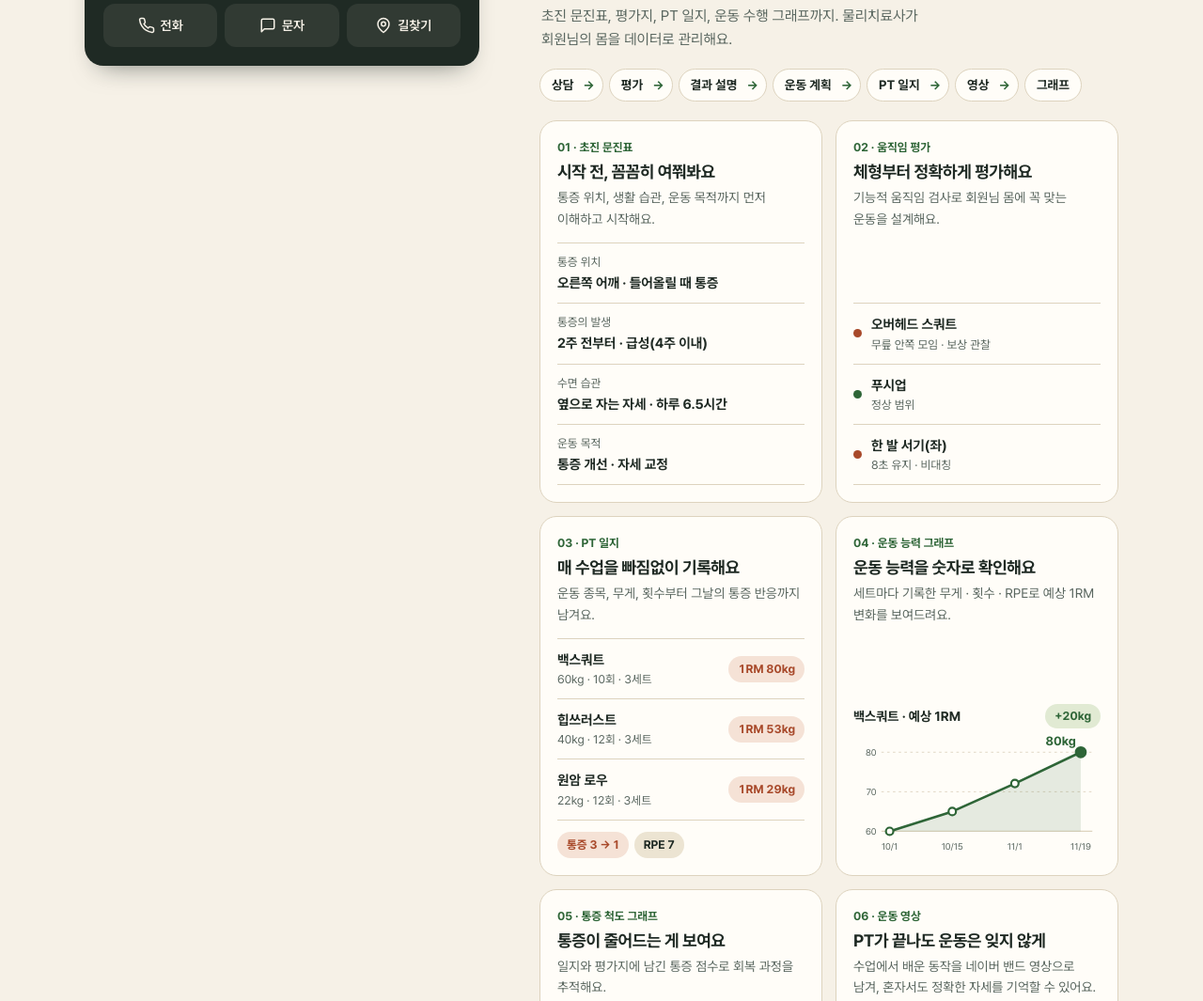
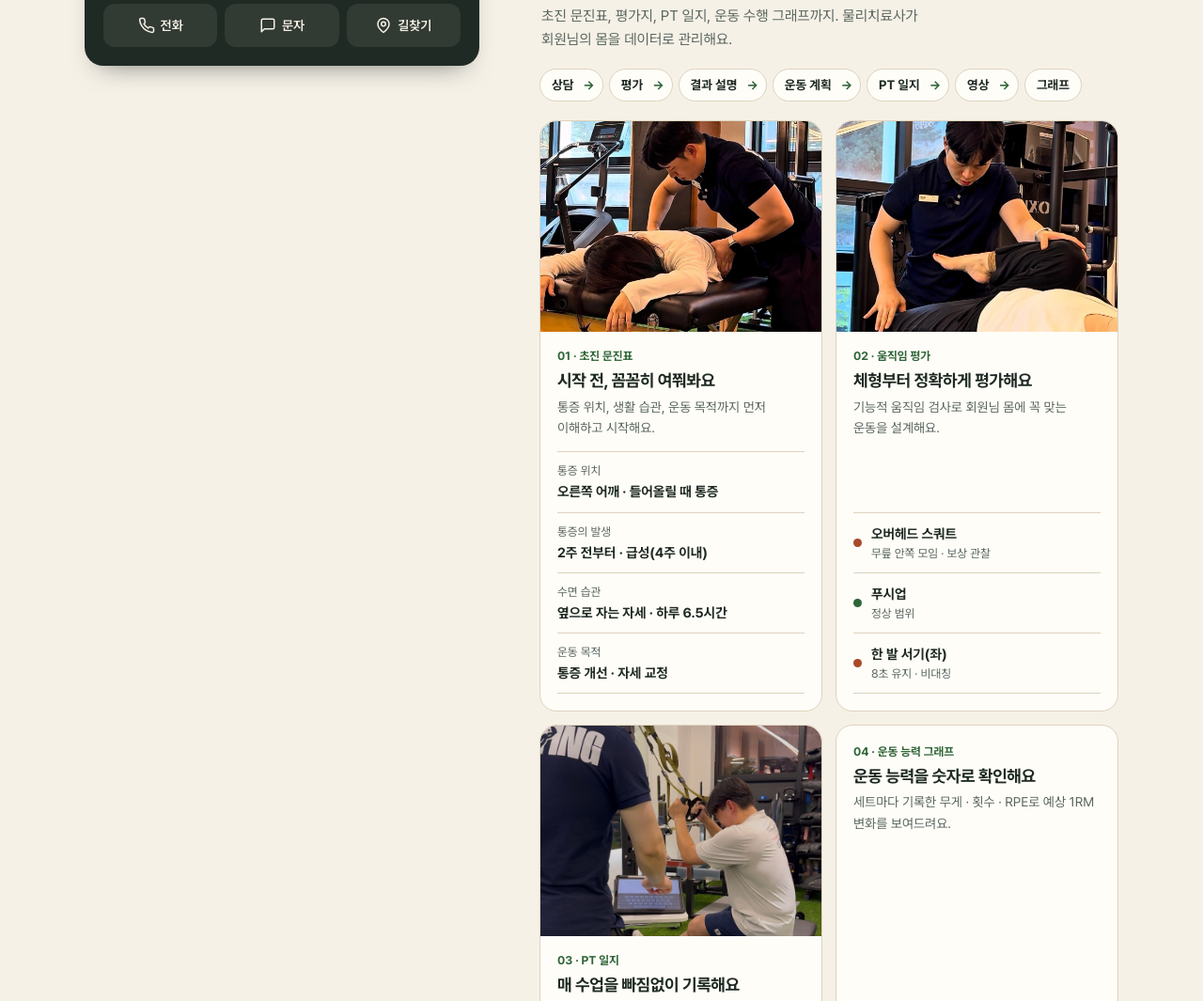
Before and after one commit to shinnaagym/jongsu, a plain HTML site: page index.html in a window 1280 px wide. Shown: the part 560-1625 px from the top of the page at 94% size. Drawn offline with Linux system fonts and the light colour scheme.

Commit message:
회원 관리 카드에 실제 수업 사진 추가
Co-Authored-By: Claude Opus 5.5 <noreply@anthropic.com>

```diff
--- a/index.html
+++ b/index.html
@@ -187,6 +187,12 @@
     background: var(--card); border: 1px solid var(--line);
     display: flex; flex-direction: column;
   }
+  .care-photo {
+    display: block; width: calc(100% + 36px); max-width: none; margin: -18px -18px 16px;
+    aspect-ratio: 4 / 3; height: auto; object-fit: cover;
+    border-radius: 17px 17px 0 0; background: var(--paper-2);
+  }
+  .care { overflow: hidden; }
   .care-tag { margin: 0; font-size: 12.5px; font-weight: 700; color: var(--leaf); }
   .care h3 { margin: 4px 0 4px; font-size: 18px; line-height: 1.35; font-weight: 700; }
   .care-desc { margin: 0 0 14px; font-size: 14px; color: var(--muted); }
@@ -477,6 +483,7 @@
 
     <div class="care-grid">
       <article class="care">
+        <img class="care-photo" src="assets/care-intake.jpg" width="570" height="1000" loading="lazy" style="object-position: 50% 62%" alt="물리치료사가 엎드린 회원의 허리 통증 부위를 손으로 직접 확인하는 모습">
         <p class="care-tag">01 · 초진 문진표</p>
         <h3>시작 전, 꼼꼼히 여쭤봐요</h3>
         <p class="care-desc">통증 위치, 생활 습관, 운동 목적까지 먼저 이해하고 시작해요.</p>
@@ -489,6 +496,7 @@
       </article>
 
       <article class="care">
+        <img class="care-photo" src="assets/care-assess.jpg" width="579" height="1000" loading="lazy" style="object-position: 50% 48%" alt="물리치료사가 누워 있는 회원의 고관절 움직임을 평가하는 모습">
         <p class="care-tag">02 · 움직임 평가</p>
         <h3>체형부터 정확하게 평가해요</h3>
         <p class="care-desc">기능적 움직임 검사로 회원님 몸에 꼭 맞는 운동을 설계해요.</p>
@@ -500,6 +508,7 @@
       </article>
 
       <article class="care">
+        <img class="care-photo" src="assets/care-log.jpg" width="723" height="1000" loading="lazy" style="object-position: 50% 58%" alt="회원이 TRX 운동을 하는 동안 물리치료사가 태블릿에 PT 일지를 기록하는 모습">
         <p class="care-tag">03 · PT 일지</p>
         <h3>매 수업을 빠짐없이 기록해요</h3>
         <p class="care-desc">운동 종목, 무게, 횟수부터 그날의 통증 반응까지 남겨요.</p>
@@ -556,6 +565,7 @@
       </article>
 
       <article class="care">
+        <img class="care-photo" src="assets/care-video.jpg" width="524" height="1000" loading="lazy" style="object-position: 50% 14%" alt="네이버 밴드 사진첩 화면. 하체 운동, 어깨 운동, 등 운동, 가슴 운동 앨범이 정리되어 있음">
         <p class="care-tag">06 · 운동 영상</p>
         <h3>PT가 끝나도 운동은 잊지 않게</h3>
         <p class="care-desc">수업에서 배운 동작을 네이버 밴드 영상으로 남겨, 혼자서도 정확한 자세를 기억할 수 있어요.</p>
```
Also changed, not shown: assets/care-assess.jpg (added), assets/care-intake.jpg (added), assets/care-log.jpg (added), assets/care-video.jpg (added).
